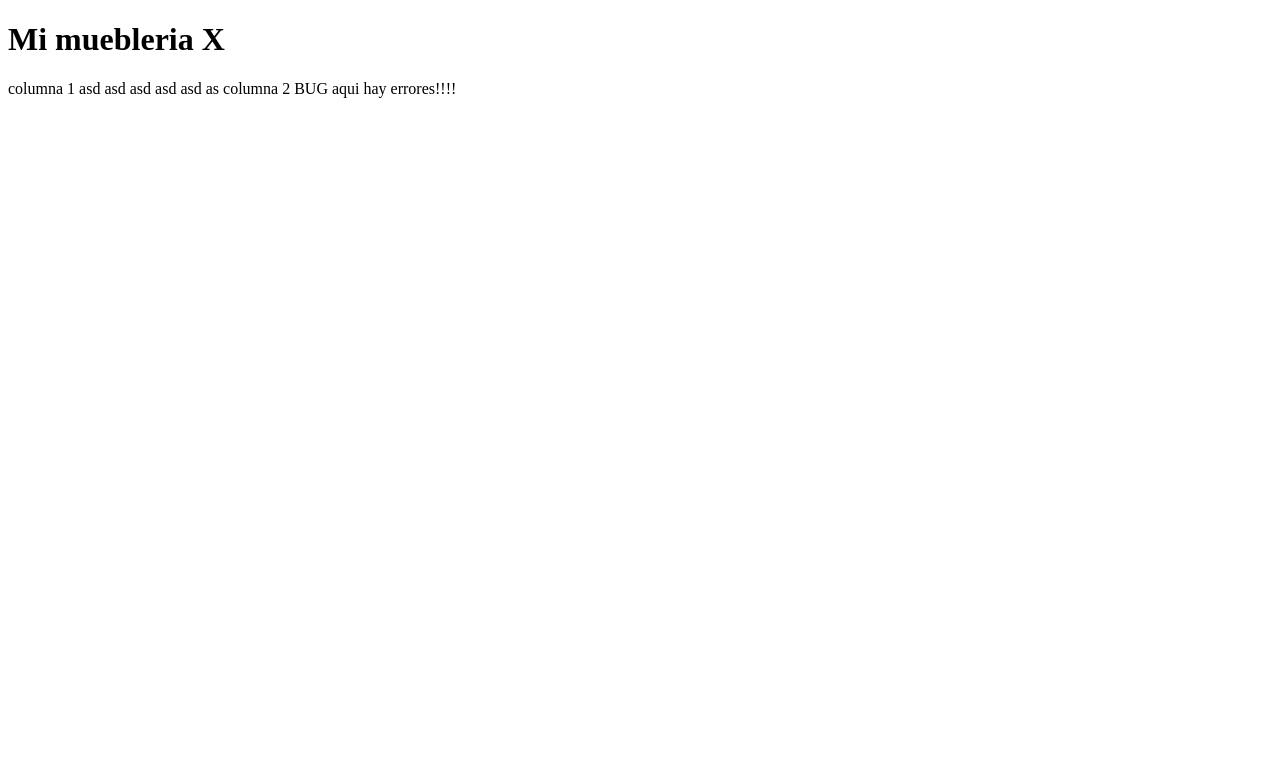
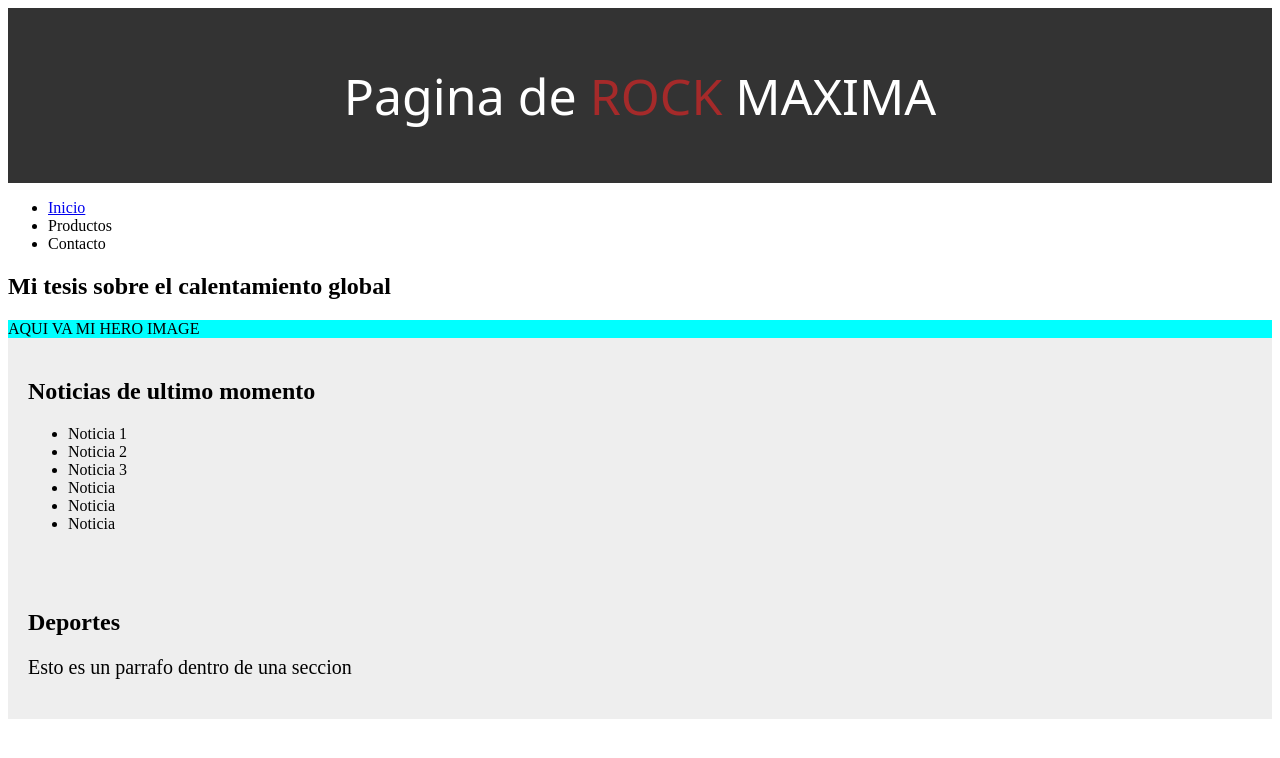
Before and after one commit to jmcastanos/FEF, a plain HTML site: page index.html in a window 1280 px wide. Drawn offline with Linux system fonts and the light colour scheme; a web font is replaced by a local one.

Commit message:
avances header + akgi + itri

```diff
--- a/index.html
+++ b/index.html
@@ -1,27 +1,84 @@
 <!DOCTYPE html>
-<html lang="es">
+<html lang="en">
     <head>
         <meta charset="UTF-8">
         <meta name="viewport" content="width=device-width, initial-scale=1.0">
-    <title>Mueblkeria X</title>
+        <title>calentamiento global! mi tesis</title>
+
+        <link rel="preconnect" href="https://fonts.googleapis.com">
+<link rel="preconnect" href="https://fonts.gstatic.com" crossorigin>
+<link href="https://fonts.googleapis.com/css2?family=Noto+Sans+JP:wght@100..900&family=Rubik+Burned&display=swap" rel="stylesheet">
+
+        <style>
+            h1 {
+                font-family: "Rubik Burned", system-ui;
+                font-optical-sizing: auto;
+                font-weight: 400;
+                font-style: normal;
+            }
+            header {
+                background-color: #333;
+                color: white;
+                padding: 20px;
+            }
+            h1 {
+                font-size: 50px;
+                text-align: center;
+            }
+            p {
+                font-size: 20px;
+                text-align: justify;
+            }
+            section {
+                background-color: #eee;
+                padding: 20px;
+            }
+        </style>
     </head>
     <body>
 
-<!-- Header
-Crea un header en donde coloques el título de la tienda con h1.
-Crea un span para el título Tienda Muebles y aplícale el color #037BC0 a la palabra
-Muebles -->
+        <header>
+            <h1>Pagina de <span style="color: brown;">ROCK</span> MAXIMA</h1>
 
-<header><h1>Mi <span style="color:#037BC0"></span>muebleria X</span></h1></header>
+        </header>
+        <nav>
+            <ul>
+                <li><a href="https://www.google.com">Inicio</a></li>
+                <li>Productos</li>
+                <li>Contacto</li>
+            </ul>
+        </nav>
+
+        <h2>Mi tesis sobre el calentamiento global</h2>
+
+        <div style="background-color: aqua;">
+            AQUI VA MI HERO IMAGE
+        </div>
+
+        <section>
+            <h2>Noticias de ultimo momento</h2>
+
+            <ul>
+                <li>Noticia 1</li>
+                <li>Noticia 2</li>
+                <li>Noticia 3</li>
+                <li>Noticia </li>
+                <li>Noticia </li>
+                <li>Noticia </li>
+            </ul>
+
+        </section>
+
+        <section>
+            <h2>Deportes</h2>
+            <p>Esto es un parrafo dentro de una seccion</p>
+        </section>
 
 
 
-columna 1
-asd asd asd
-asd asd as
 
-columna 2
-BUG aqui hay errores!!!!
+
+
 
     </body>
 </html>
```
Lines whose indentation alone changed are shown as unchanged.
